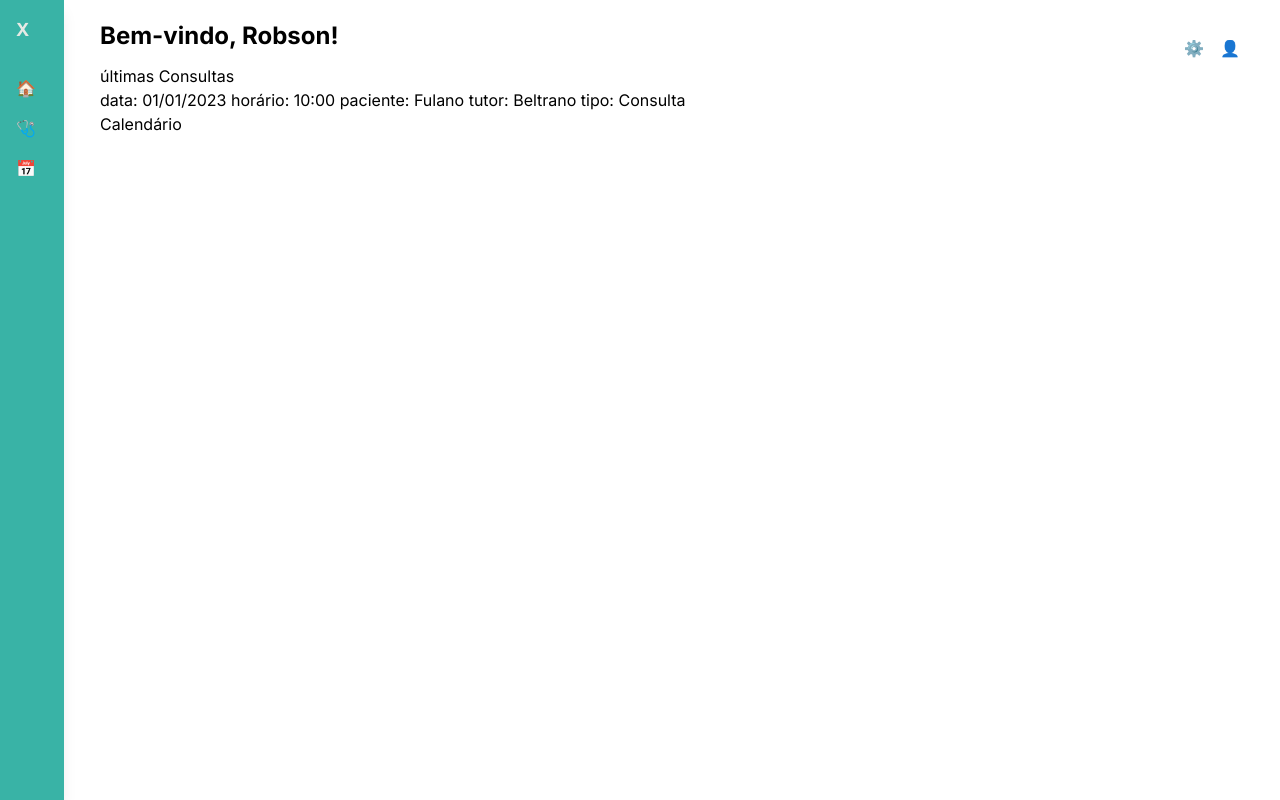
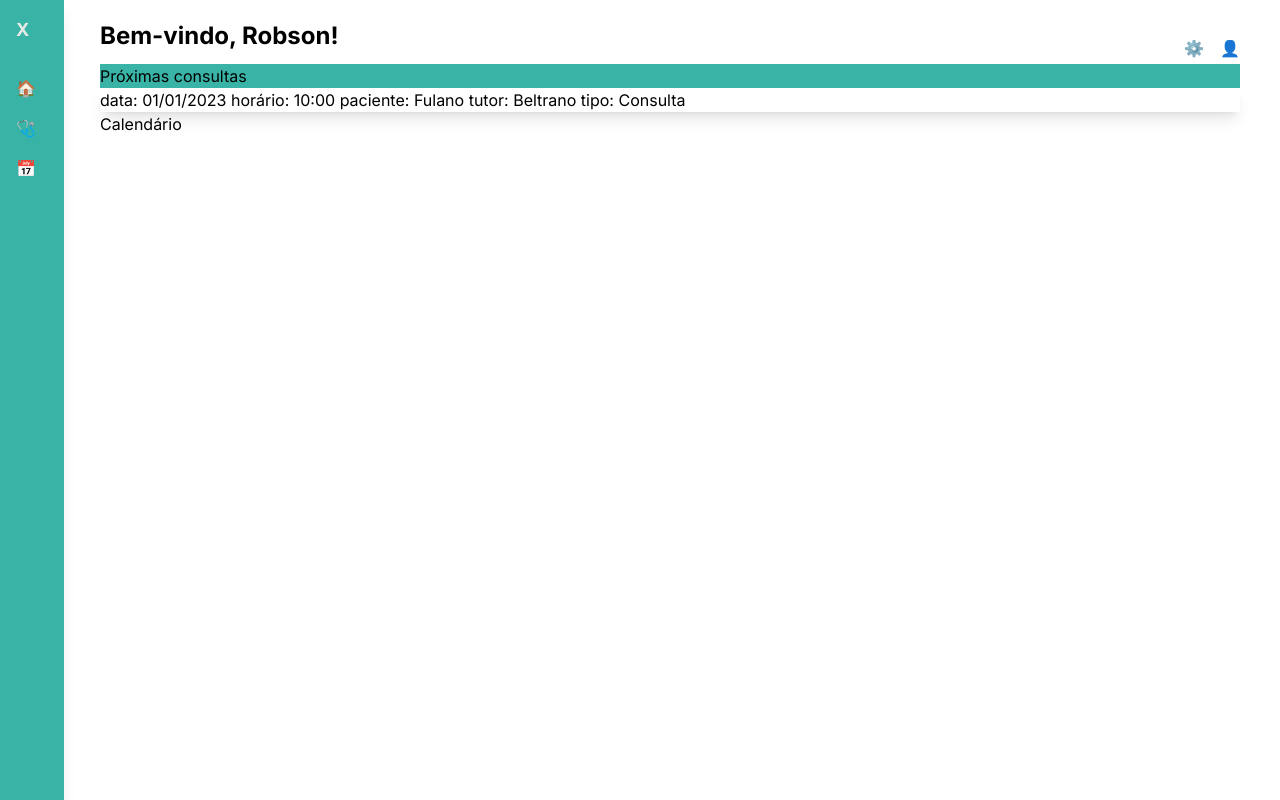
Before and after one commit to ssoftwareinovation/SVET, an Angular app in the folder frontend/svet-sistema/: page /Home in a window 1280 px wide. Built offline with nearby package versions, Linux system fonts and the light colour scheme.

Commit message:
[UPDATE] Home style

```diff
--- a/frontend/svet-sistema/src/pages/dashboards/home/home.component.html
+++ b/frontend/svet-sistema/src/pages/dashboards/home/home.component.html
@@ -1,8 +1,8 @@
 <app-layout-base>
 
   <div>
-    <div>últimas Consultas</div>
-    <div>
+    <div class="bg-primary-green">Próximas consultas</div>
+    <div class="shadow-lg">
       data: 01/01/2023
       horário: 10:00
       paciente: Fulano
--- a/frontend/svet-sistema/src/pages/dashboards/home/home.component.ts
+++ b/frontend/svet-sistema/src/pages/dashboards/home/home.component.ts
@@ -11,6 +11,7 @@ import { LayoutBaseComponent } from '../../../shared/layout/layout-base/layout-b
   standalone: true,
   imports: [FormsModule, HttpClientModule, LayoutBaseComponent],
 })
+
 export class HomeComponent {
 
 }
```
